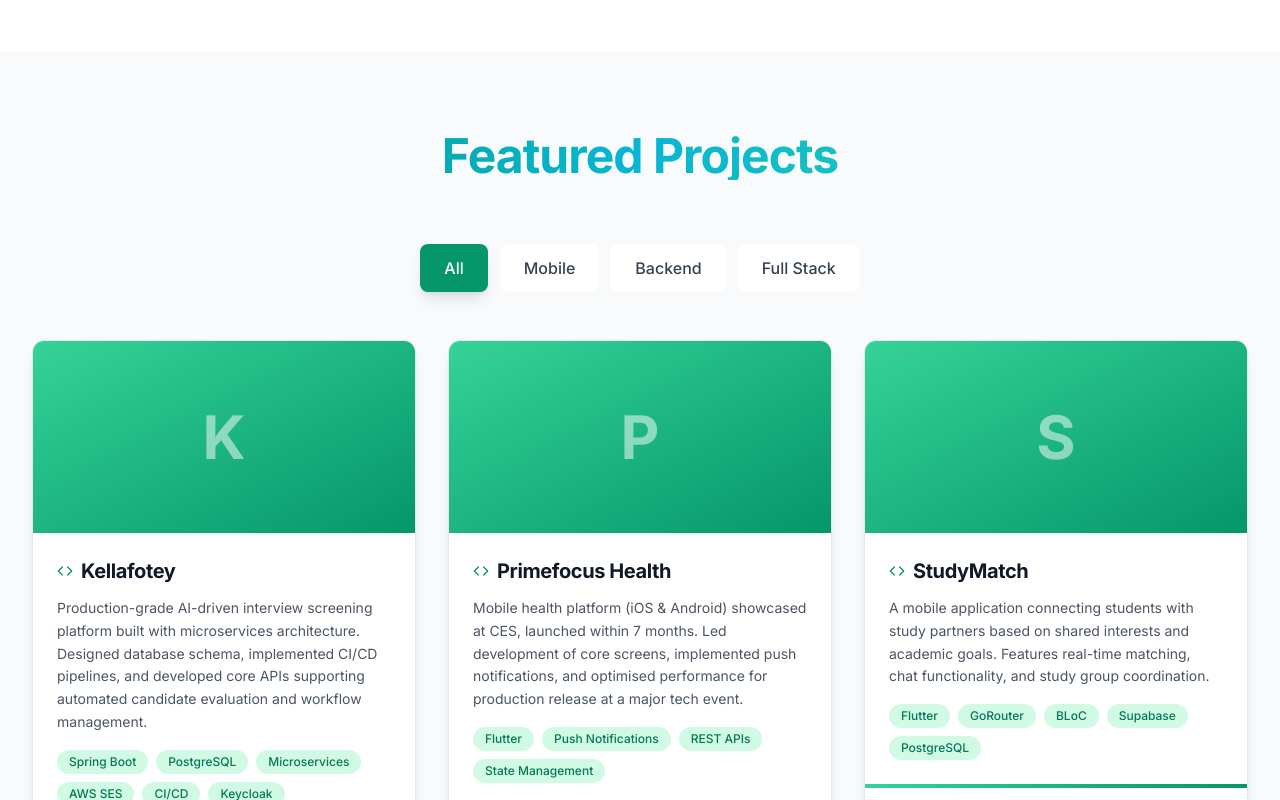
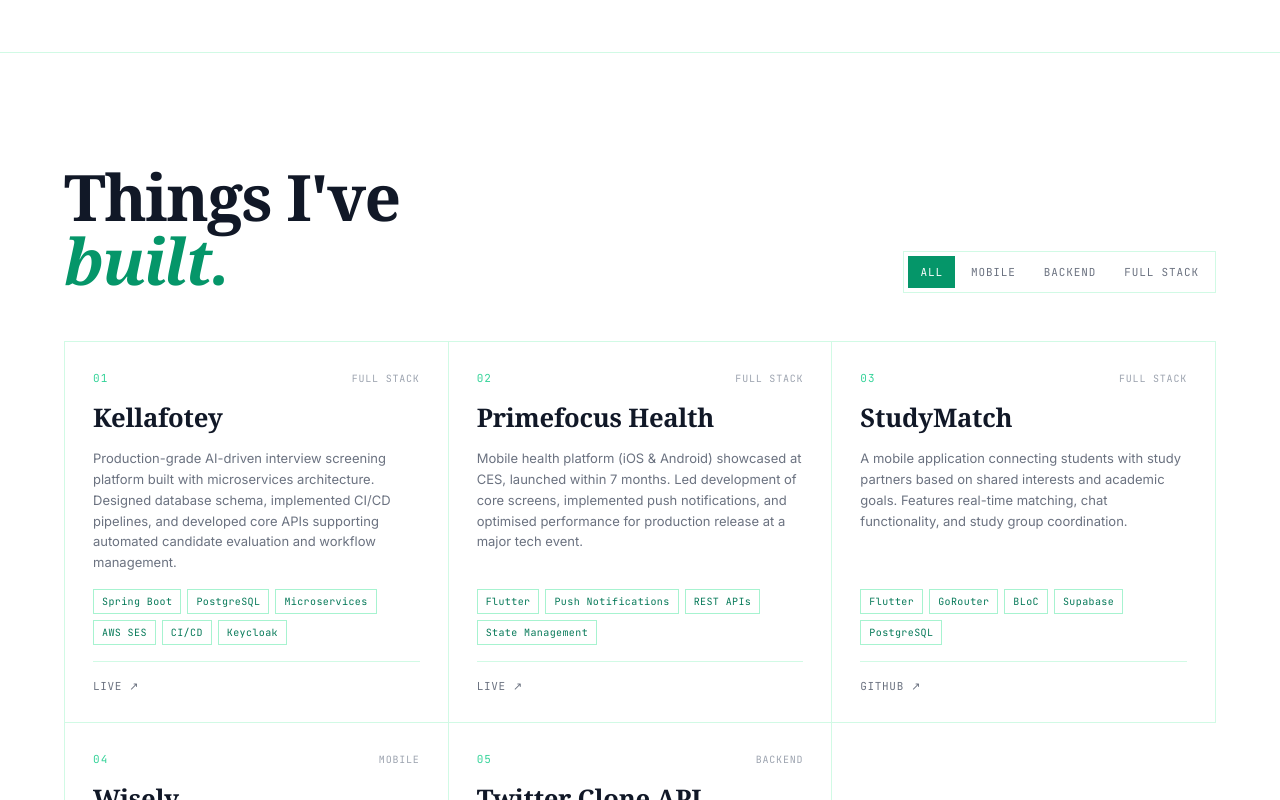
Before and after one commit to Mussabat/PORTFOLIO, a React (Vite) app: page / in a window 1280 px wide. Shown: the part 3260-4060 px from the top of the page. Built offline with nearby package versions, Linux system fonts and the light colour scheme; a web font is replaced by a local one.

Commit message:
modify: project and testimonial section design

```diff
--- a/src/components/Projects.tsx
+++ b/src/components/Projects.tsx
@@ -1,141 +1,130 @@
-import React, { useState } from 'react';
+import { useState } from 'react';
 import { motion, AnimatePresence } from 'framer-motion';
-import { FiGithub, FiExternalLink, FiCode } from 'react-icons/fi';
-import { Section } from './ui/Section';
 import { portfolioData } from '../data/portfolio';
 
-export const Projects: React.FC = () => {
+const categories = ['All', 'Mobile', 'Backend', 'Full Stack'];
+
+export function Projects() {
     const { projects } = portfolioData;
-    const [filter, setFilter] = useState<string>('All');
-    const [hoveredIndex, setHoveredIndex] = useState<number | null>(null);
+    const [filter, setFilter] = useState('All');
 
-    const categories = ['All', 'Mobile', 'Backend', 'Full Stack'];
-
-    const filteredProjects = filter === 'All'
+    const filtered = filter === 'All'
         ? projects
         : projects.filter(p => {
             if (filter === 'Mobile') return p.techStack.includes('Flutter');
             if (filter === 'Backend') return p.techStack.includes('FastAPI') || p.techStack.includes('Python');
+            if (filter === 'Full Stack') return p.category === 'Full Stack';
             return true;
         });
 
     return (
-        <Section
-            id="projects"
-            title="Featured Projects"
-            className="bg-gray-50 dark:bg-gray-800"
-        >
-            {/* Filter Buttons */}
-            <div className="flex flex-wrap justify-center gap-3 mb-12">
-                {categories.map((category) => (
-                    <motion.button
-                        key={category}
-                        onClick={() => setFilter(category)}
-                        whileHover={{ scale: 1.05 }}
-                        whileTap={{ scale: 0.95 }}
-                        className={`px-6 py-3 rounded-lg font-medium transition-all ${filter === category
-                                ? 'bg-primary-600 text-white shadow-lg'
-                                : 'bg-white dark:bg-gray-900 text-gray-700 dark:text-gray-300 hover:bg-gray-100 dark:hover:bg-gray-800'
-                            }`}
+        <section id="projects" className="border-t border-primary-100 dark:border-primary-900/40 py-16 md:py-28">
+            <div className="max-w-screen-xl mx-auto px-5 lg:px-16">
+
+                {/* Heading + filter row */}
+                <div className="flex flex-col sm:flex-row sm:items-end sm:justify-between gap-6 mb-12">
+                    <h2 className="font-serif text-4xl md:text-5xl lg:text-[clamp(36px,5vw,68px)] leading-[1.05] tracking-[-0.025em] max-w-[14ch] text-gray-900 dark:text-white">
+                        Things I've{' '}
+                        <em className="italic text-primary-600 dark:text-primary-400">built.</em>
+                    </h2>
+
+                    {/* Filter tabs */}
+                    <div className="flex gap-1 border border-primary-100 dark:border-primary-900/40 p-1 self-start sm:self-end shrink-0">
+                        {categories.map(cat => (
+                            <button
+                                key={cat}
+                                onClick={() => setFilter(cat)}
+                                className={[
+                                    'font-mono text-[11px] tracking-[0.08em] uppercase px-3 py-2 transition-colors duration-150',
+                                    filter === cat
+                                        ? 'bg-primary-600 text-white'
+                                        : 'text-gray-500 dark:text-gray-400 hover:text-gray-900 dark:hover:text-white hover:bg-primary-50 dark:hover:bg-primary-900/20',
+                                ].join(' ')}
+                            >
+                                {cat}
+                            </button>
+                        ))}
+                    </div>
+                </div>
+
+                {/* Grid */}
+                <AnimatePresence mode="wait">
+                    <motion.div
+                        key={filter}
+                        initial={{ opacity: 0 }}
+                        animate={{ opacity: 1 }}
+                        exit={{ opacity: 0 }}
+                        transition={{ duration: 0.2 }}
+                        className="grid grid-cols-1 sm:grid-cols-2 lg:grid-cols-3 border-t border-l border-primary-100 dark:border-primary-900/40"
                     >
-                        {category}
-                    </motion.button>
-                ))}
-            </div>
-
-            <AnimatePresence mode="wait">
-                <motion.div
-                    key={filter}
-                    initial={{ opacity: 0, y: 20 }}
-                    animate={{ opacity: 1, y: 0 }}
-                    exit={{ opacity: 0, y: -20 }}
-                    transition={{ duration: 0.3 }}
-                    className="grid grid-cols-1 md:grid-cols-2 lg:grid-cols-3 gap-8"
-                >
-                    {filteredProjects.map((project, index) => (
-                        <motion.div
-                            key={index}
-                            initial={{ opacity: 0, scale: 0.9 }}
-                            animate={{ opacity: 1, scale: 1 }}
-                            transition={{ duration: 0.3, delay: index * 0.1 }}
-                            whileHover={{ y: -8 }}
-                            onHoverStart={() => setHoveredIndex(index)}
-                            onHoverEnd={() => setHoveredIndex(null)}
-                            className="bg-white dark:bg-gray-900 rounded-xl overflow-hidden shadow-lg border border-gray-200 dark:border-gray-700 relative group"
-                        >
-                            <div className="relative w-full h-48 bg-gradient-to-br from-primary-400 to-primary-600 overflow-hidden">
-                                <div className="absolute inset-0 flex items-center justify-center">
-                                    <span className="text-6xl font-bold text-white opacity-50">
-                                        {project.title[0]}
+                        {filtered.map((project, index) => (
+                            <motion.div
+                                key={project.title}
+                                initial={{ opacity: 0 }}
+                                animate={{ opacity: 1 }}
+                                transition={{ duration: 0.3, delay: index * 0.05 }}
+                                className="group flex flex-col gap-4 p-7 border-r border-b border-primary-100 dark:border-primary-900/40 bg-white dark:bg-gray-900 hover:bg-primary-50 dark:hover:bg-primary-900/20 transition-colors duration-200"
+                            >
+                                {/* Index + category */}
+                                <div className="flex items-center justify-between">
+                                    <span className="font-mono text-[11px] tracking-[0.1em] uppercase text-primary-400 dark:text-primary-500">
+                                        {String(index + 1).padStart(2, '0')}
+                                    </span>
+                                    <span className="font-mono text-[10px] tracking-[0.08em] uppercase text-gray-400 dark:text-gray-600">
+                                        {project.category ?? 'Project'}
                                     </span>
                                 </div>
 
-                                <motion.div
-                                    initial={{ opacity: 0 }}
-                                    animate={{ opacity: hoveredIndex === index ? 1 : 0 }}
-                                    className="absolute inset-0 bg-black/60 flex items-center justify-center gap-4"
-                                >
+                                {/* Title */}
+                                <h3 className="font-serif text-[clamp(20px,2vw,26px)] leading-[1.15] tracking-[-0.01em] text-gray-900 dark:text-white group-hover:text-primary-700 dark:group-hover:text-primary-400 transition-colors">
+                                    {project.title}
+                                </h3>
+
+                                {/* Description */}
+                                <p className="text-[13px] leading-[1.6] text-gray-500 dark:text-gray-400 flex-1">
+                                    {project.description}
+                                </p>
+
+                                {/* Tech stack */}
+                                <div className="flex flex-wrap gap-1.5 mt-auto">
+                                    {project.techStack.map(tech => (
+                                        <span
+                                            key={tech}
+                                            className="font-mono text-[10px] tracking-[0.04em] px-2 py-1 border border-primary-200 dark:border-primary-800 text-primary-700 dark:text-primary-400"
+                                        >
+                                            {tech}
+                                        </span>
+                                    ))}
+                                </div>
+
+                                {/* Links */}
+                                <div className="flex gap-4 pt-4 border-t border-primary-100 dark:border-primary-900/40">
                                     {project.githubUrl && (
-                                        <motion.a
+                                        <a
                                             href={project.githubUrl}
                                             target="_blank"
                                             rel="noopener noreferrer"
-                                            whileHover={{ scale: 1.1 }}
-                                            whileTap={{ scale: 0.9 }}
-                                            className="p-3 bg-white rounded-full text-gray-900 hover:bg-gray-100"
-                                            onClick={(e) => e.stopPropagation()}
+                                            className="font-mono text-[11px] tracking-[0.06em] uppercase text-gray-500 dark:text-gray-400 hover:text-primary-600 dark:hover:text-primary-400 transition-colors"
                                         >
-                                            <FiGithub size={24} />
-                                        </motion.a>
+                                            GitHub ↗
+                                        </a>
                                     )}
                                     {project.liveUrl && (
-                                        <motion.a
+                                        <a
                                             href={project.liveUrl}
                                             target="_blank"
                                             rel="noopener noreferrer"
-                                            whileHover={{ scale: 1.1 }}
-                                            whileTap={{ scale: 0.9 }}
-                                            className="p-3 bg-primary-600 rounded-full text-white hover:bg-primary-700"
-                                            onClick={(e) => e.stopPropagation()}
+                                            className="font-mono text-[11px] tracking-[0.06em] uppercase text-gray-500 dark:text-gray-400 hover:text-primary-600 dark:hover:text-primary-400 transition-colors"
                                         >
-                                            <FiExternalLink size={24} />
-                                        </motion.a>
+                                            Live ↗
+                                        </a>
                                     )}
-                                </motion.div>
-                            </div>
-
-                            <div className="p-6">
-                                <div className="flex items-center gap-2 mb-3">
-                                    <FiCode className="text-primary-600 dark:text-primary-400" />
-                                    <h3 className="text-xl font-bold text-gray-900 dark:text-white group-hover:text-primary-600 dark:group-hover:text-primary-400 transition-colors">
-                                        {project.title}
-                                    </h3>
                                 </div>
-
-                                <p className="text-gray-600 dark:text-gray-400 mb-4 leading-relaxed text-sm">
-                                    {project.description}
-                                </p>
-
-                                <div className="flex flex-wrap gap-2">
-                                    {project.techStack.map((tech, techIndex) => (
-                                        <motion.span
-                                            key={techIndex}
-                                            initial={{ opacity: 0, scale: 0.8 }}
-                                            animate={{ opacity: 1, scale: 1 }}
-                                            transition={{ delay: techIndex * 0.05 }}
-                                            className="px-3 py-1 bg-primary-100 dark:bg-primary-900/30 text-primary-700 dark:text-primary-300 rounded-full text-xs font-medium"
-                                        >
-                                            {tech}
-                                        </motion.span>
-                                    ))}
-                                </div>
-                            </div>
-
-                            <div className="h-1 bg-gradient-to-r from-primary-400 to-primary-600" />
-                        </motion.div>
-                    ))}
-                </motion.div>
-            </AnimatePresence>
-        </Section>
+                            </motion.div>
+                        ))}
+                    </motion.div>
+                </AnimatePresence>
+            </div>
+        </section>
     );
-};
+}
--- a/src/data/portfolio.ts
+++ b/src/data/portfolio.ts
@@ -139,7 +139,7 @@ export const portfolioData: PortfolioData = {
                 'Mobile health platform (iOS & Android) showcased at CES, launched within 7 months. Led development of core screens, implemented push notifications, and optimised performance for production release at a major tech event.',
             techStack: ['Flutter', 'Push Notifications', 'REST APIs', 'State Management'],
             liveUrl: 'https://apps.apple.com/us/app/primefocus-health/id6748019074',
-            category: 'Mobile',
+            category: 'Full Stack',
         },
         {
             title: 'StudyMatch',
@@ -147,7 +147,7 @@ export const portfolioData: PortfolioData = {
                 'A mobile application connecting students with study partners based on shared interests and academic goals. Features real-time matching, chat functionality, and study group coordination.',
             techStack: ['Flutter', 'GoRouter', 'BLoC', 'Supabase', 'PostgreSQL'],
             githubUrl: 'https://github.com/Mussabat/study_match',
-            category: 'Mobile',
+            category: 'Full Stack',
         },
         {
             title: 'Wisely',
```
Also changed, not shown: src/components/Testimonials.tsx (+31 -34 lines).
